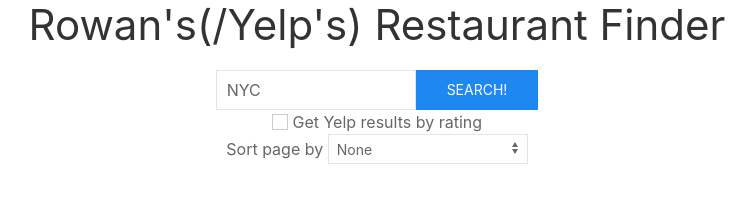
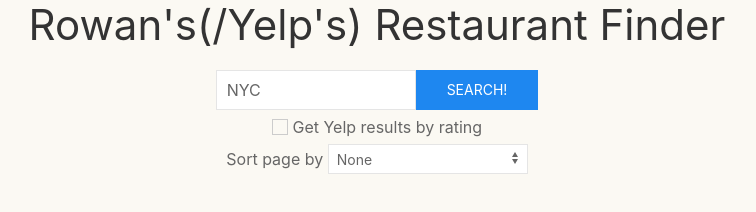
Before and after one commit to SpencerWhitehead7/not-yelp, a React app: page / in a window 1280 px wide. Shown: the whole page, without its empty margins (263-1019 px from the left). Built offline with nearby package versions, Linux system fonts and the light colour scheme.

Commit message:
feat: styles background colors

```diff
--- a/client/components/searchBar.js
+++ b/client/components/searchBar.js
@@ -22,7 +22,7 @@
           SEARCH!
         </button>
       </div>
-      <div>
+      <div id="api-sort">
         <input
           type="checkbox"
           name="APISort"
--- a/client/index.css
+++ b/client/index.css
@@ -1,3 +1,12 @@
+html {
+  background-color: #fbf9f3;
+}
+
+#api-sort {
+  padding: 3px;
+  margin: 2px;
+}
+
 #loading-spinner {
   margin: 10vh 0
 }
```
